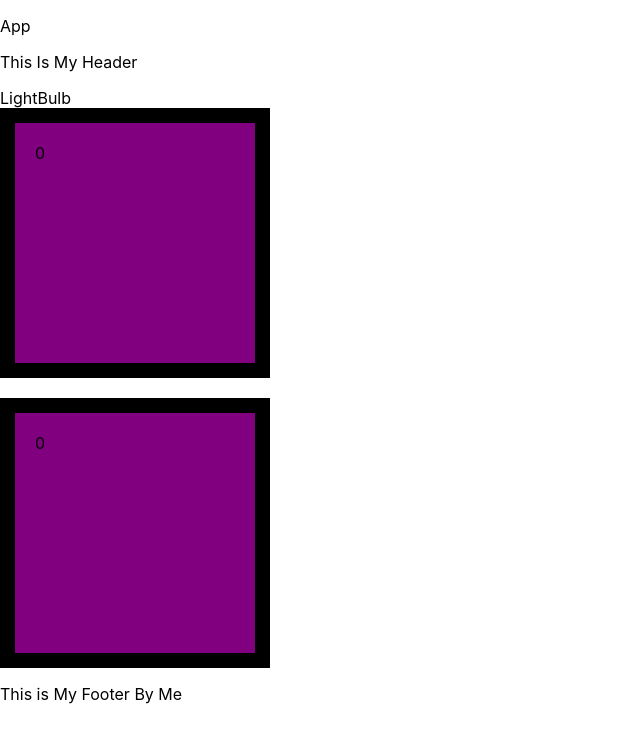
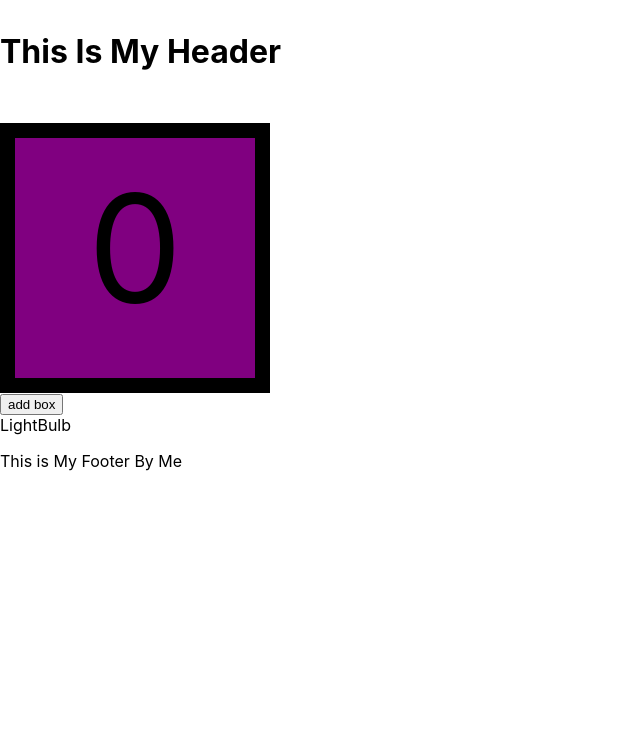
Before and after one commit to LearnProjects89/color-box, a React (Create React App) app: page / in a window 1280 px wide. Shown: the top 742 px of the page, without its empty margins (0-640 px from the left). Built offline with nearby package versions, Linux system fonts and the light colour scheme.

Commit message:
let add a box functionality

```diff
--- a/src/App.js
+++ b/src/App.js
@@ -1,4 +1,4 @@
-import React from "react";
+import React, { useState } from "react";
 import "./App.css"
 import Header from "./components/Header";
 import Footer from "./components/Footer";
@@ -6,16 +6,23 @@ import LightBulb from "./components/LightBulb";
 import Box from "./components/Box";
 
 const App = () => {
+  const [box, setBox] = useState()
+
+  const addBox = () => {
+    setBox( box + 1 )
+  }
+
   return (
     <>
-      <p>App</p>
-      <Header />
-      <LightBulb />
+      <h1><Header /></h1>
+
       <br />
 
       <Box />
+      <button onClick={addBox} >add box</button>
+
       <br />
-      <Box />
+      <LightBulb />
       <Footer />
     </>
   )
--- a/src/components/Box.js
+++ b/src/components/Box.js
@@ -14,7 +14,7 @@ const Box = () => {
     <>
       <div className="box"
         onClick={() => changeColor(color)}
-        style={{ backgroundColor: color }}>
+        style={{ backgroundColor: color, textAlign: "center", fontSize: 150 }}>
         {count}
       </div>
     </>
```
